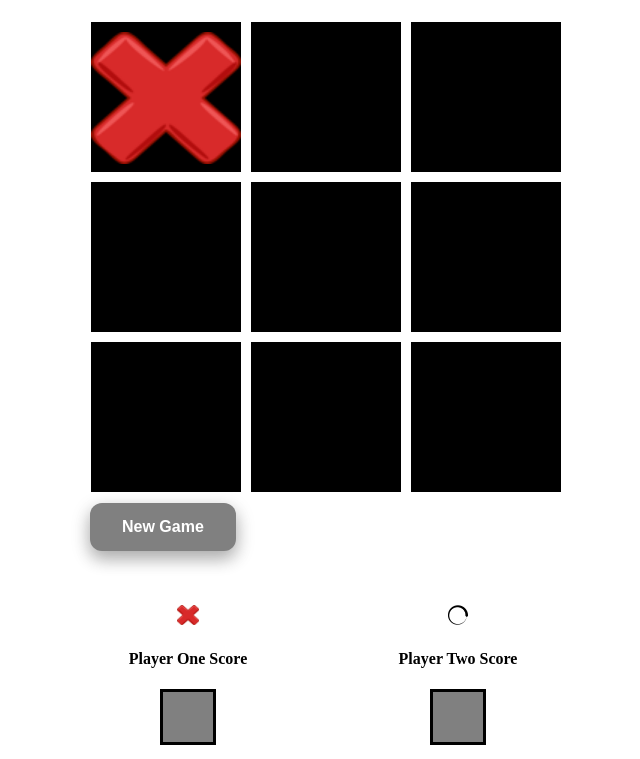
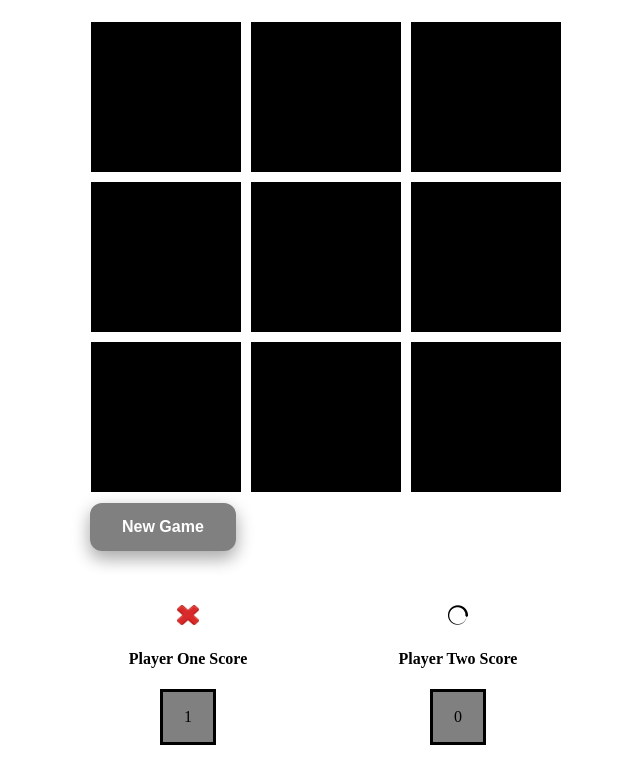
Before and after one commit to jin521/Project0, a plain HTML site: page index.html in a window 1280 px wide. Both pictures are taken after a click on the element 468 px from the left and 157 px from the top of the page. Shown: the part 61-820 px from the top of the page, without its empty margins (302-942 px from the left). Drawn offline with nearby package versions, Linux system fonts and the light colour scheme.

Commit message:
getWinner function changed

```diff
--- a/index.html
+++ b/index.html
@@ -40,8 +40,6 @@
         </div>
 
 
-
-
         <div class="buttons">
             <button id="new-game"><strong>New Game</strong></button>
 
@@ -55,7 +53,7 @@
                 <h4> Player One Score</h4>
 
                 <div id="playerOneScoreboard">
-                    <p id="player1notes"> </p>
+                    <p id="player1notes">0</p>
                 </div>
             </div>
 
@@ -64,7 +62,7 @@
                 <h4> Player Two Score</h4>
 
                 <div id="playerTwoScoreboard">
-                    <p id="player2notes"></p>
+                    <p id="player2notes">0</p>
                 </div>
             </div>
 
--- a/js/main.js
+++ b/js/main.js
@@ -1,35 +1,35 @@
 $(document).ready(function() {
 
             var player;
-    var playerOneMove;
+            var playerOneMove; // collection of all the moves of this player
             var playerTwoMove;
             var turn;
-    var counter;
-    var score1;
-    var score2;
+            var counter = 0;
+            var score1 = 0;
+            var score2 = 0;
 
             var initialize = function() {
                 turn = "playerOne";
                 playerOneMove = [];
                 playerTwoMove = [];
-        $('.box').css({'background-image': "none"});
+                $('.box').css({
+                    'background-image': "none"
+                });
                 counter = 0;
-        score1=0;
-        score2=0;
 
             }
-    initialize();  // initialize to start the game
+            initialize(); // initialize to start the game
 
-    var isWinner = {
-        senario1: ['cell1', 'cell2', 'cell3'],
-        senario2: ['cell4', 'cell5', 'cell6'],
-        senario3: ['cell7', 'cell8', 'cell9'],
-        senario4: ['cell1', 'cell5', 'cell9'],
-        senario5: ['cell3', 'cell5', 'cell7'],
-        senario6: ['cell1', 'cell4', 'cell7'],
-        senario7: ['cell2', 'cell5', 'cell8'],
-        senario8: ['cell3', 'cell6', 'cell9'],
-    }
+            var scenarios = [
+                ['cell1', 'cell2', 'cell3'],
+                ['cell4', 'cell5', 'cell6'],
+                ['cell7', 'cell8', 'cell9'],
+                ['cell1', 'cell5', 'cell9'],
+                ['cell3', 'cell5', 'cell7'],
+                ['cell1', 'cell4', 'cell7'],
+                ['cell2', 'cell5', 'cell8'],
+                ['cell3', 'cell6', 'cell9']
+            ];
 
 
 
@@ -47,31 +47,50 @@ $(document).ready(function() {
                 } else {
                     var playerMoves = playerTwoMove;
                 }
-        if (playerMoves.join('') === isWinner.senario1.join('') ||
-            playerMoves.join('') === isWinner.senario2.join('') ||
-            playerMoves.join('') === isWinner.senario3.join('') ||
-            playerMoves.join('') === isWinner.senario4.join('') ||
-            playerMoves.join('') === isWinner.senario5.join('') ||
-            playerMoves.join('') === isWinner.senario6.join('') ||
-            playerMoves.join('') === isWinner.senario7.join('') ||
-            playerMoves.join('') === isWinner.senario8.join('')
-        ) {
-          swal({   title: "Sweet!",   text: player + "  won" ,   imageUrl: "images/goodjob.png" });
+
+                playerMoves.sort();
+
+                if (counter < 9) {
+
+                    for (var i = 0; i < scenarios.length; i++) {
+                        var match = 0;
+                        for (var j = 0; j < playerMoves.length; j++) {
+                            if (scenarios[i].includes(playerMoves[j])) {
+                                match += 1;
+                            }
+
+                            if (match === 3) {
+
+                                swal({
+                                    title: "Sweet!",
+                                    text: player + "  won",
+                                    imageUrl: "images/goodjob.png"
+                                });
+
+                            }
+
                             if (player === "playerOne") {
                                 score1++;
-                $('#player1notes').text (score1)
+                                $('#player1notes').text(score1)
                             } else {
                                 score2++;
-                $('#player2notes').text (score2)
+                                $('#player2notes').text(score2)
                             }
                             initialize();
-            return true;
-        } else if (counter === 9) {
-            swal({   title: "Oooooops!",   text: "It is a tie ! Try again !",   imageUrl: "images/bow_tie.jpg" });
+                            return true; // use " true " as an identifier, don't go next turn 1
+                        }
+                      }
+                    }
+                    if (counter === 9) {
+                        swal({
+                            title: "Oooooops!",
+                            text: "It is a tie ! Try again !",
+                            imageUrl: "images/bow_tie.jpg"
+                        });
                         initialize();
-            return true;
+                        return true; // use " true " as an identifier, dont go next turn 1
                     } else {
-          return false;
+                        return false; // use " false " as an identifier, turn = next turn
                     }
 
                 };
@@ -110,25 +129,23 @@ $(document).ready(function() {
                         var nextTurn = 'playerOne';
                     }
                     if ($(box).css('background-image') !== "none") {
-            alert('pick another box');
+                        aswal("Pick another spot!", "this one is taken");
                     } else {
                         $(box).css({
                                 "background-image": bgImage
                             }) //do something here to make image representation of that player  appear in the box
 
                         var ID = $(box).attr('id'); //record this move by grabing the id of that cell
-            ID = ID.toString(); //return the ID of that cell as a string
                         playerMoves.push(ID); //creating a collection of player's moves
-            playerMoves = playerMoves.sort(); //sort this array to make it in numerial order
                         console.log(playerMoves)
+                        getWinner();
 
                         var ended = getWinner(player);
-            if (!ended)
+                        if (!ended) {
                             turn = nextTurn;
                         }
                     }
-
-
+                }
 
 
                 // if one of the players win, start a new game
```
Also changed, not shown: 1 other file. Lines whose indentation alone changed are shown as unchanged.
